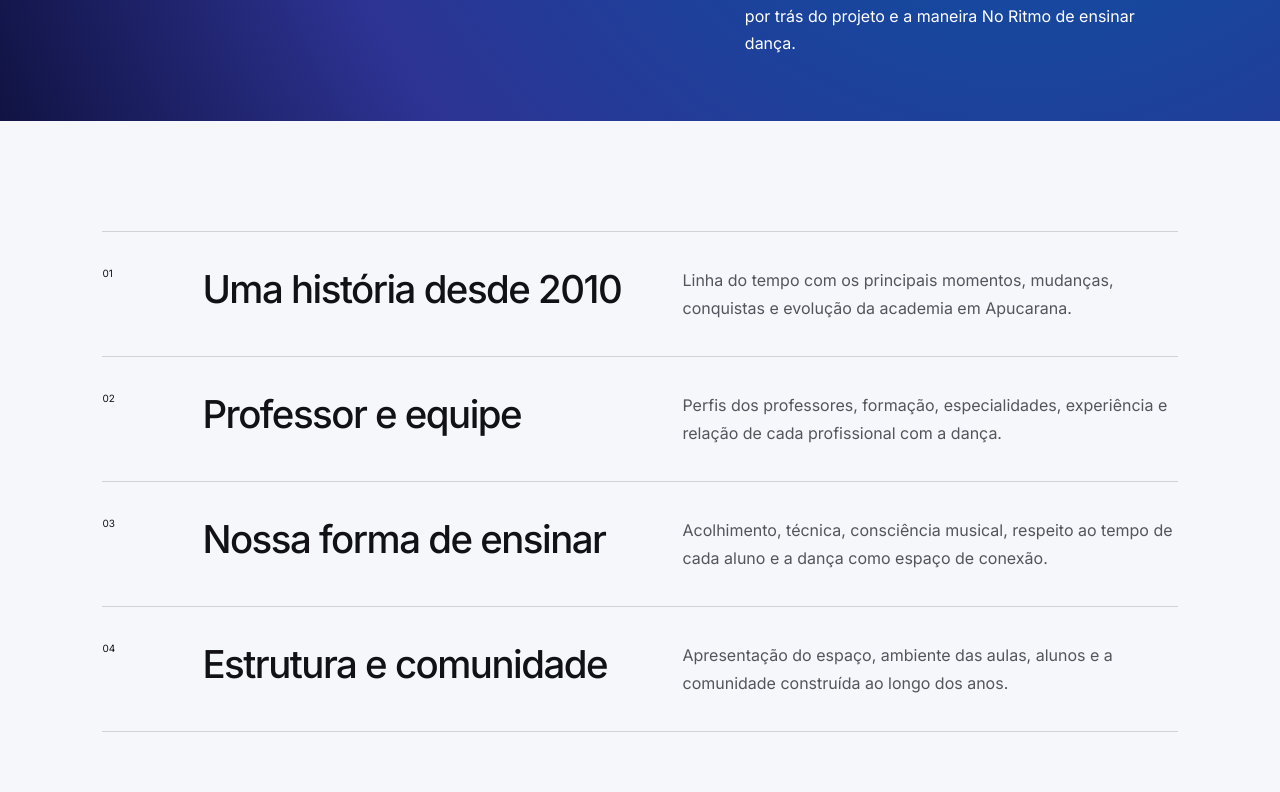
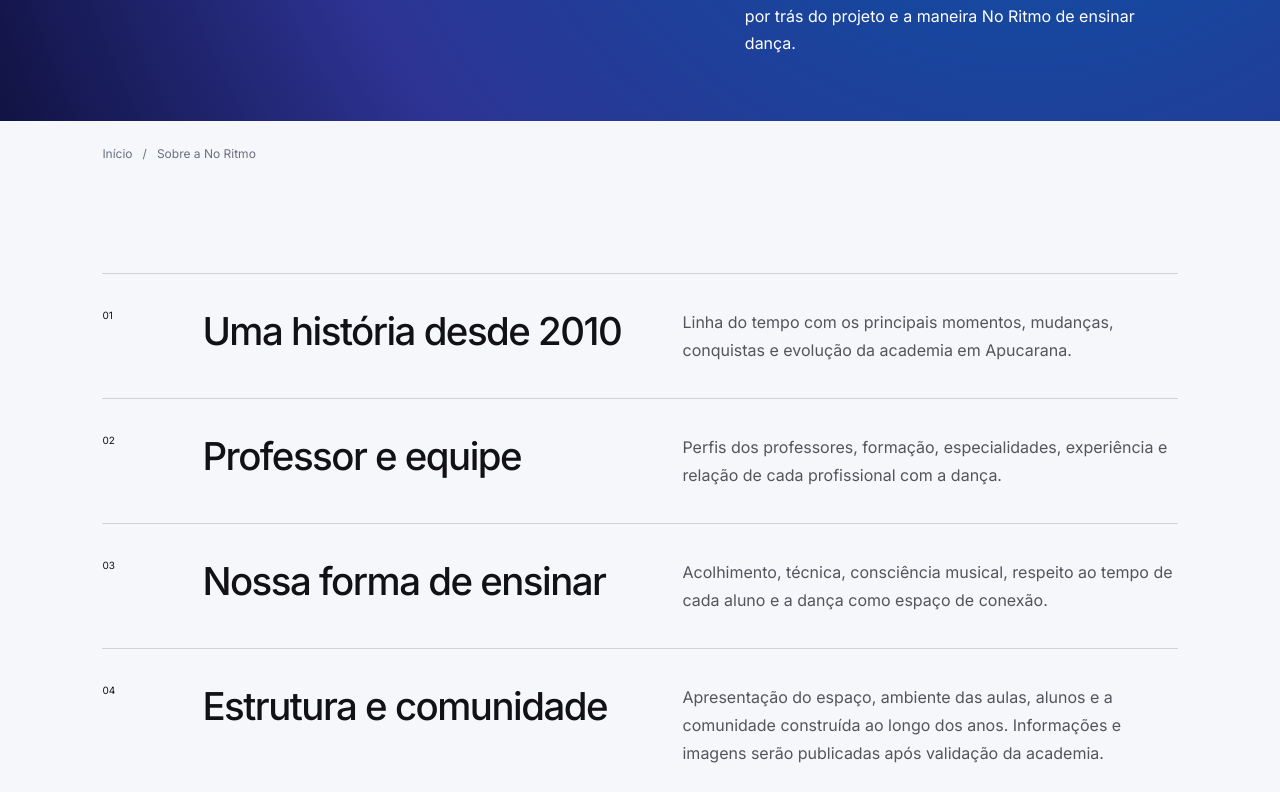
Before and after one commit to leonardodariva/no-ritmo-academia-de-danca, a Next.js app: page /sobre in a window 1280 px wide. Shown: the part 568-1360 px from the top of the page. Built offline with nearby package versions, Linux system fonts and the light colour scheme; a web font is replaced by a local one.

Commit message:
feat: fortalece páginas institucionais e navegação

```diff
--- a/app/SubpageShell.tsx
+++ b/app/SubpageShell.tsx
@@ -16,6 +16,7 @@ export default function SubpageShell({ kicker, title, intro, sections }: { kicke
       <section className="subpage-hero">
         <p>{kicker}</p><h1>{title}</h1><div><span>No Ritmo • Apucarana</span><p>{intro}</p></div>
       </section>
+      <nav className="subpage-breadcrumb" aria-label="Navegação estrutural"><Link href="/">Início</Link><span aria-hidden="true">/</span><span>{title}</span></nav>
       <section className="subpage-sections">
         {sections.map((section) => <article key={section.number}><span>{section.number}</span><h2>{section.title}</h2><p>{section.text}</p></article>)}
       </section>
--- a/app/globals.css
+++ b/app/globals.css
@@ -5,6 +5,7 @@
 * { box-sizing:border-box; }
 html { scroll-behavior:smooth; }
 body { margin:0; background:var(--cream); color:var(--ink); font-family:"Inter",sans-serif; }
+.subpage-breadcrumb { padding:24px 8vw 0; display:flex; gap:10px; color:#687080; font-size:12px; }
 .methodology { background:#fff; }.methodology-heading { display:grid; grid-template-columns:1.2fr .8fr; gap:8vw; align-items:end; }.methodology-heading h2 { font-size:clamp(54px,6vw,94px); }.methodology-heading p { max-width:520px; color:#5d6170; line-height:1.8; }.methodology-grid { display:grid; grid-template-columns:repeat(4,1fr); margin-top:70px; border-top:1px solid var(--line); }.methodology-grid article { min-height:250px; padding:30px 24px; border-right:1px solid var(--line); }.methodology-grid article:first-child { padding-left:0; }.methodology-grid article:last-child { border-right:0; }.methodology-grid strong { color:var(--red); font-size:12px; }.methodology-grid h3 { margin:58px 0 15px; font-size:25px; }.methodology-grid p { color:#5d6170; line-height:1.7; font-size:13px; }
 body.intro-active { overflow:hidden; }
 a { color:inherit; text-decoration:none; }
--- a/app/professores/page.tsx
+++ b/app/professores/page.tsx
@@ -1,6 +1,6 @@
 import SubpageShell from "../SubpageShell";
 export default function ProfessoresPage() { return <SubpageShell kicker="Quem faz a No Ritmo" title="Professores e equipe" intro="Este espaço receberá os nomes, fotografias, trajetórias e especialidades dos profissionais da academia." sections={[
   {number:"01",title:"Direção",text:"Apresentação da pessoa responsável pela academia, sua história com a dança e sua visão de ensino."},
-  {number:"02",title:"Professores",text:"Perfis individuais com modalidades, experiência, formação e uma breve mensagem de cada profissional."},
+  {number:"02",title:"Professores",text:"Perfis individuais com modalidades, experiência, formação e uma breve mensagem de cada profissional. Nomes e credenciais serão inseridos após confirmação."},
   {number:"03",title:"Metodologia",text:"Como a equipe acolhe iniciantes, organiza os níveis e acompanha a evolução dos alunos."},
 ]} />; }
--- a/app/sobre/page.tsx
+++ b/app/sobre/page.tsx
@@ -3,5 +3,6 @@ export default function SobrePage() { return <SubpageShell kicker="Nossa histór
   {number:"01",title:"Uma história desde 2010",text:"Linha do tempo com os principais momentos, mudanças, conquistas e evolução da academia em Apucarana."},
   {number:"02",title:"Professor e equipe",text:"Perfis dos professores, formação, especialidades, experiência e relação de cada profissional com a dança."},
   {number:"03",title:"Nossa forma de ensinar",text:"Acolhimento, técnica, consciência musical, respeito ao tempo de cada aluno e a dança como espaço de conexão."},
-  {number:"04",title:"Estrutura e comunidade",text:"Apresentação do espaço, ambiente das aulas, alunos e a comunidade construída ao longo dos anos."},
+  {number:"04",title:"Estrutura e comunidade",text:"Apresentação do espaço, ambiente das aulas, alunos e a comunidade construída ao longo dos anos. Informações e imagens serão publicadas após validação da academia."},
+  {number:"05",title:"O que ainda vamos documentar",text:"Esta página será ampliada com datas, relatos, fotografias e projetos oficiais para manter a história da No Ritmo registrada com precisão."},
 ]} />; }
```
